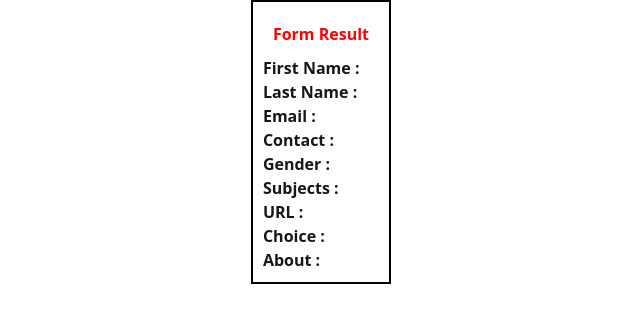
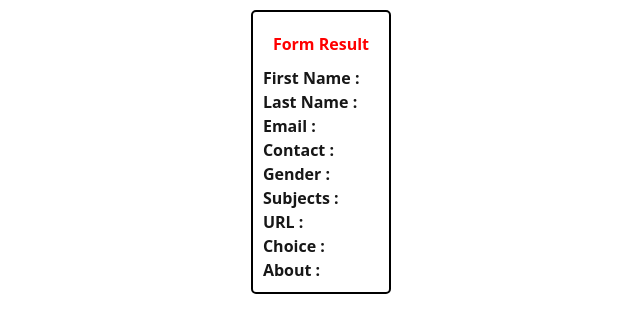
Before and after one commit to hasanshash50-max/forms, a Next.js app: page /ready/result in a window 1280 px wide. Shown: the top 332 px of the page, without its empty margins (319-959 px from the left). Built offline with nearby package versions, Linux system fonts and the light colour scheme.

Commit message:
move forms

```diff
--- a/app/ready/result/page.js
+++ b/app/ready/result/page.js
@@ -15,7 +15,7 @@ export default function Result() {
     }, []);
 
     return (
-        <div style={{border:"solid 2px #000" , padding:"10px"}}>
+        <div style={{border:"solid 2px #000" , padding:"10px" , margin:"10px" , borderRadius:"5px"}}>
             <h1 style={{color:"red"}}>Form Result</h1>
             <p style={{fontWeight:"bolder"}}>First Name : {data.name}</p>
             <p style={{fontWeight:"bolder"}}>Last Name : {data.name1}</p>
```
